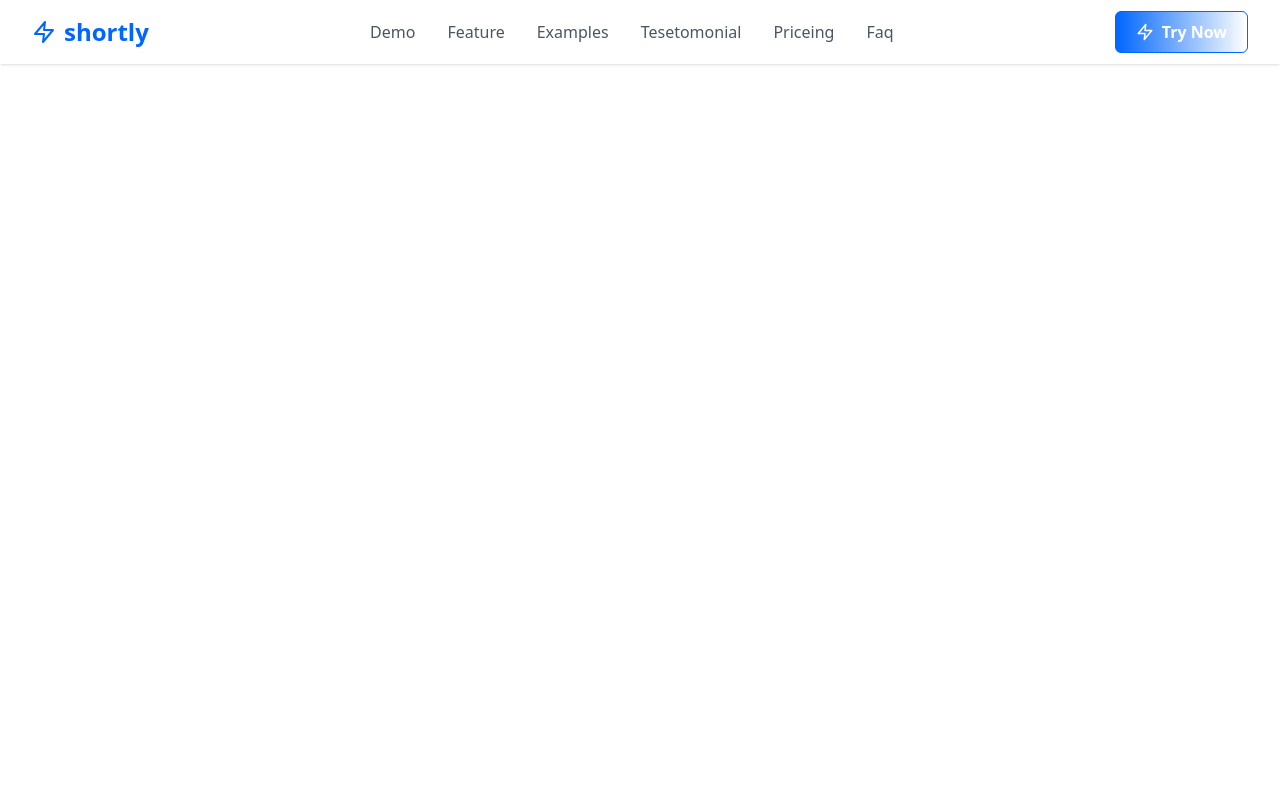
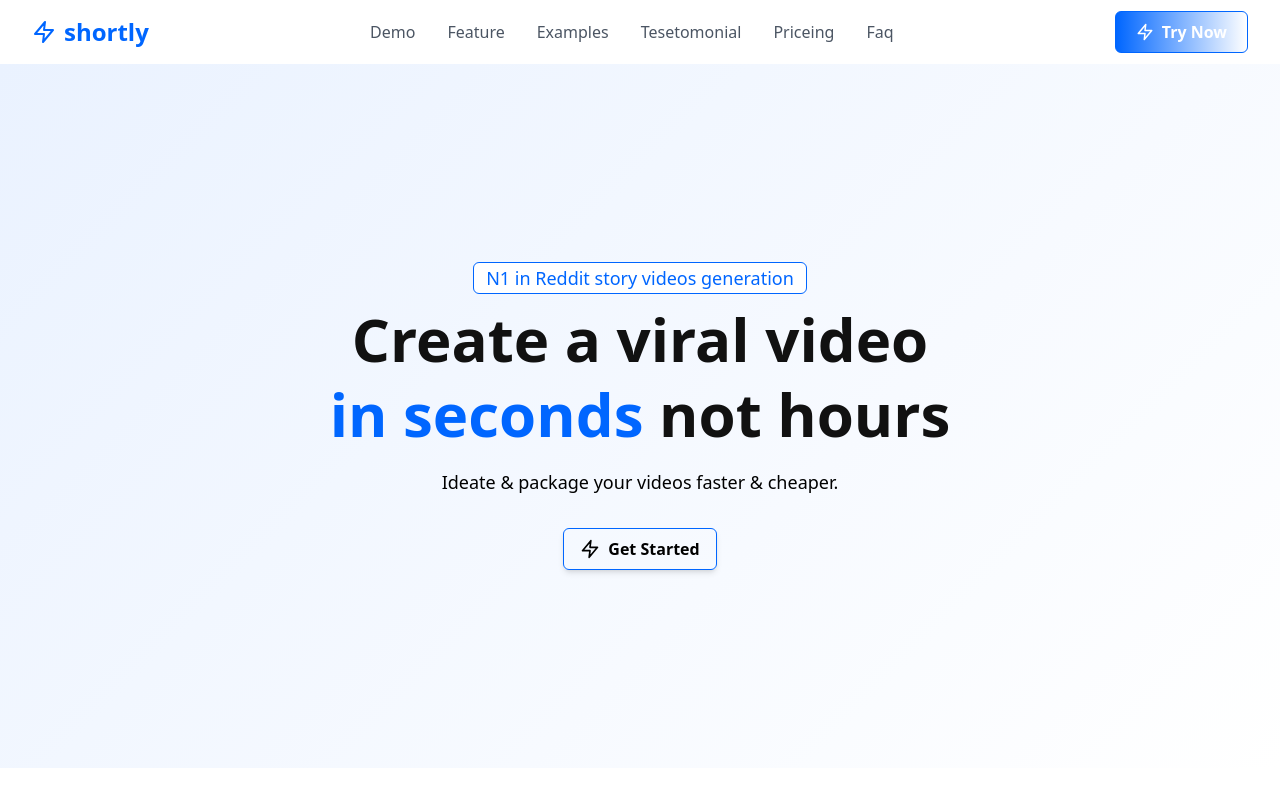
Before and after one commit to m-tayaib/shortly-frontend, a React (Vite) app: page / in a window 1280 px wide. Built offline with nearby package versions, Linux system fonts and the light colour scheme.

Commit message:
add hero section and also add animation

```diff
--- a/src/Sections/HeroSection.tsx
+++ b/src/Sections/HeroSection.tsx
@@ -1,11 +1,12 @@
 import Navbar from "../components/Navbar"
-
+import Hero from "../components/Hero"
 
 
 function HeroSection() {
     return (
         <section >
             <Navbar />
+            <Hero/>
         </section>
     )
 }
--- /dev/null
+++ b/src/components/Hero.tsx
@@ -0,0 +1,77 @@
+import React from "react";
+import { FiZap } from "react-icons/fi";
+import { motion } from "framer-motion";
+
+const Hero: React.FC = () => {
+  return (
+    <section
+      className="w-full min-h-[88vh] flex flex-col items-center justify-center px-3 sm:px-6 md:px-8 py-8 sm:py-12"
+      style={{
+        background: "linear-gradient(135deg, #eaf2ff 0%, #ffffff 100%)",
+      }}
+    >
+      {/* Top Centered Round Div */}
+      <motion.div
+        initial={{ scale: 0.7, opacity: 0, y: -40 }}
+        animate={{ scale: 1, opacity: 1, y: 0 }}
+        transition={{ type: "spring", stiffness: 180, damping: 18, delay: 0.1 }}
+        className="flex items-center justify-center w-full"
+      >
+        <div
+          className="flex items-center justify-center border-[0.5px] border-[#0066FF] mb-2 px-3 py-1 rounded-md bg-white"
+          style={{
+            borderColor: "#0066FF",
+          }}
+        >
+          <span
+            className="text-center font-thin text-sm xs:text-base md:text-lg text-[#0066FF] leading-tight"
+          >
+            N1 in Reddit story videos generation
+          </span>
+        </div>
+      </motion.div>
+
+      {/* Main Hero Text */}
+      <motion.h1
+        initial={{ opacity: 0, y: 30 }}
+        animate={{ opacity: 1, y: 0 }}
+        transition={{ type: "spring", stiffness: 180, damping: 18, delay: 0.25 }}
+        className="text-2xl xs:text-3xl sm:text-4xl md:text-6xl font-bold text-center mb-3 sm:mb-4 leading-tight sm:leading-tight"
+        style={{ color: "#111" }}
+      >
+        Create a viral video{" "} <br />
+        <span className="block sm:inline" style={{ color: "#0066FF" }}>
+          in seconds
+        </span>{" "}
+        not hours
+      </motion.h1>
+
+      {/* Subtext */}
+      <motion.p
+        initial={{ opacity: 0, y: 20 }}
+        animate={{ opacity: 1, y: 0 }}
+        transition={{ type: "spring", stiffness: 180, damping: 18, delay: 0.4 }}
+        className="text-sm xs:text-base md:text-lg text-center mb-6 sm:mb-8 max-w-xs xs:max-w-sm sm:max-w-md md:max-w-xl font-thin mx-auto"
+      >
+        Ideate &amp; package your videos faster &amp; cheaper.
+      </motion.p>
+
+      {/* Button */}
+      <motion.button
+        initial={{ opacity: 0, scale: 0.9 }}
+        animate={{ opacity: 1, scale: 1 }}
+        transition={{ type: "spring", stiffness: 220, damping: 16, delay: 0.55 }}
+        className="flex items-center gap-2 group rounded-md hover:bg-[#0066ffab] hover:text-white py-2 px-4 xs:px-5 border-[0.5px] border-[#0066FF] font-bold text-base xs:text-lg shadow-md transition-all duration-200"
+        whileHover={{
+          scale: 1.05,
+        }}
+        whileTap={{ scale: 0.96 }}
+      >
+        <FiZap className="text-xl xs:text-2xl group-hover:text-white" />
+        <span>Get Started</span>
+      </motion.button>
+    </section>
+  );
+};
+
+export default Hero;
```
